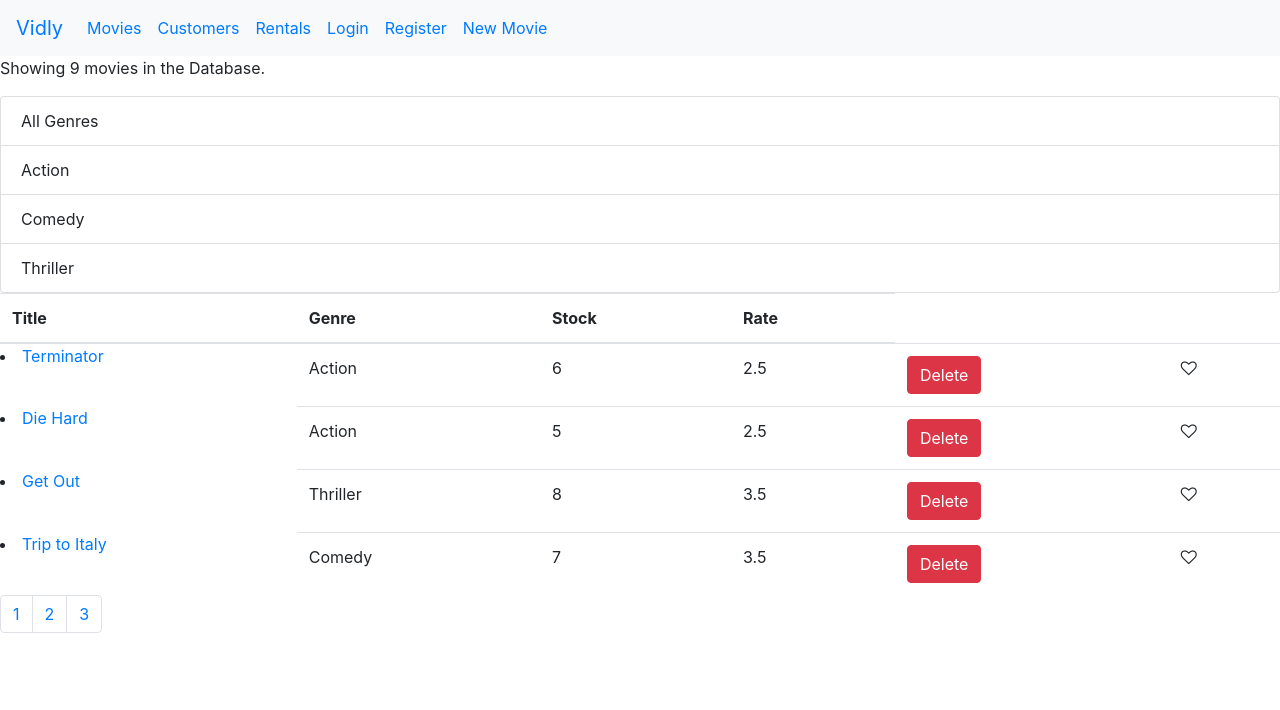
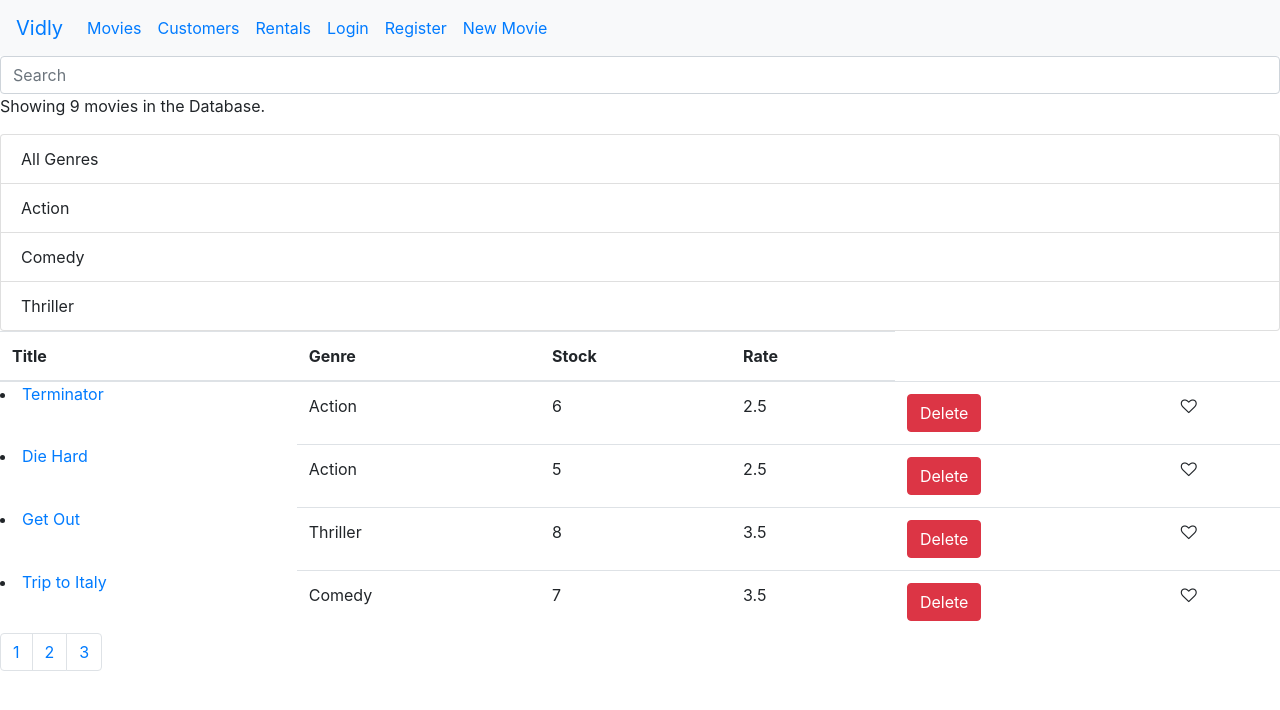
Before and after one commit to Bennity/vidly, a React (Create React App) app: page /Movies in a window 1280 px wide. Shown: the top 710 px of the page. Built offline with nearby package versions, Linux system fonts and the light colour scheme.

Commit message:
krüppel search function

```diff
--- a/src/App.js
+++ b/src/App.js
@@ -9,6 +9,7 @@ import NotFound from "./not found/notFound";
 import MovieForm from "./movie/movieForm";
 import LoginForm from "./forms/loginForm";
 import RegisterForm from "./forms/registerForm";
+import Search from "./search/search";
 
 //implement sort and orderby mit lodash
 //Jquery lernen
@@ -69,10 +70,22 @@ class App extends Component {
     }
   };
 
+  handleSearch = e => {
+    e.preventDefault();
+    const input = e.currentTarget.value;
+    const genre = this.state.movies.filter(
+      obj =>
+        obj.title[e.currentTarget.value.length - 1] === input[input.length - 1]
+    );
+
+    this.setState({ genre });
+  };
+
   render() {
     return (
       <React.Fragment>
         <Navbar />
+        <Search onSearch={this.handleSearch} />
         <Switch>
           <Route
             path="/Movies/:id"
--- /dev/null
+++ b/src/search/search.jsx
@@ -0,0 +1,17 @@
+import React, { Component } from "react";
+
+class search extends Component {
+  render() {
+    return (
+      <input
+        class="form-control"
+        type="text"
+        placeholder="Search"
+        aria-label="Search"
+        onChange={this.props.onSearch}
+      />
+    );
+  }
+}
+
+export default search;
```
